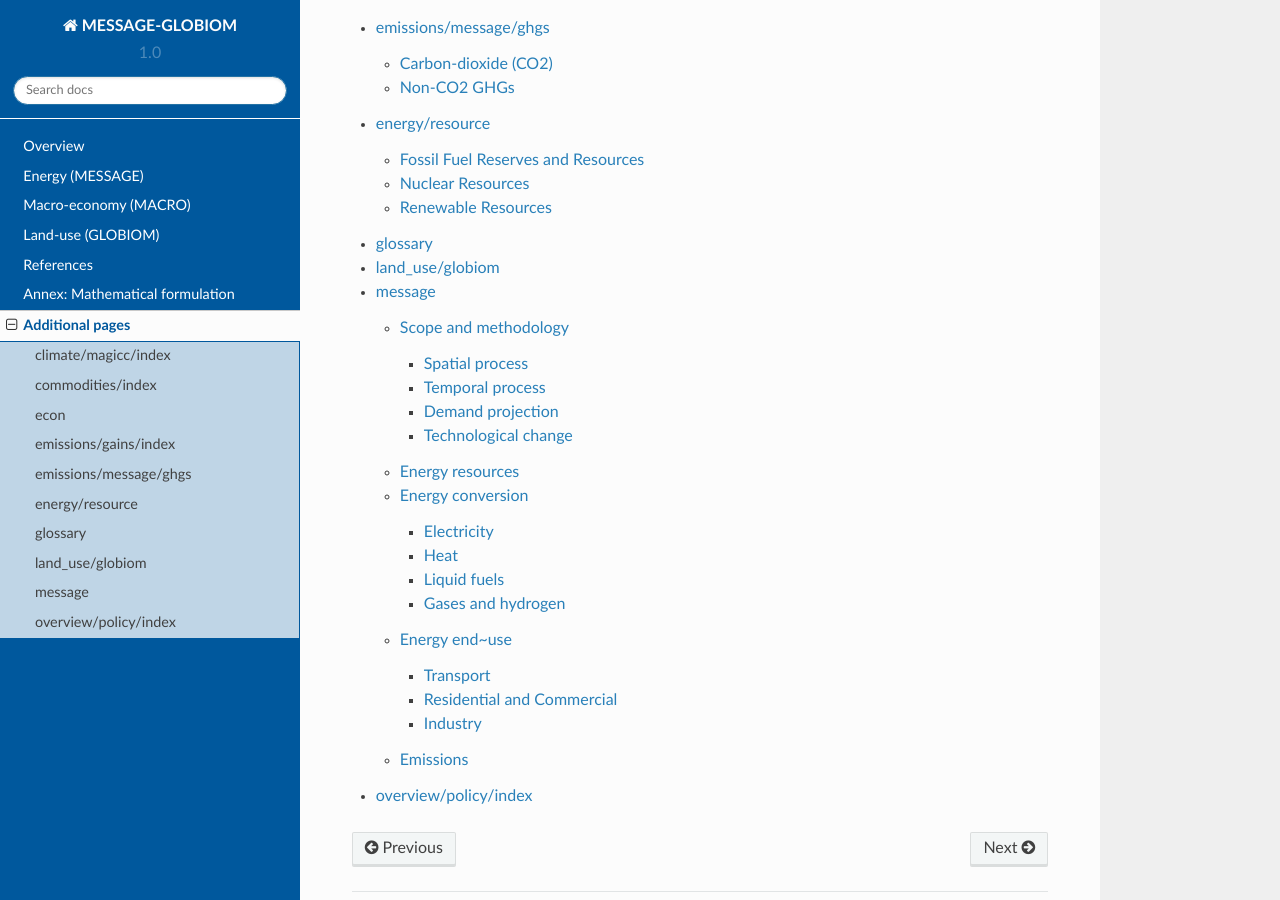
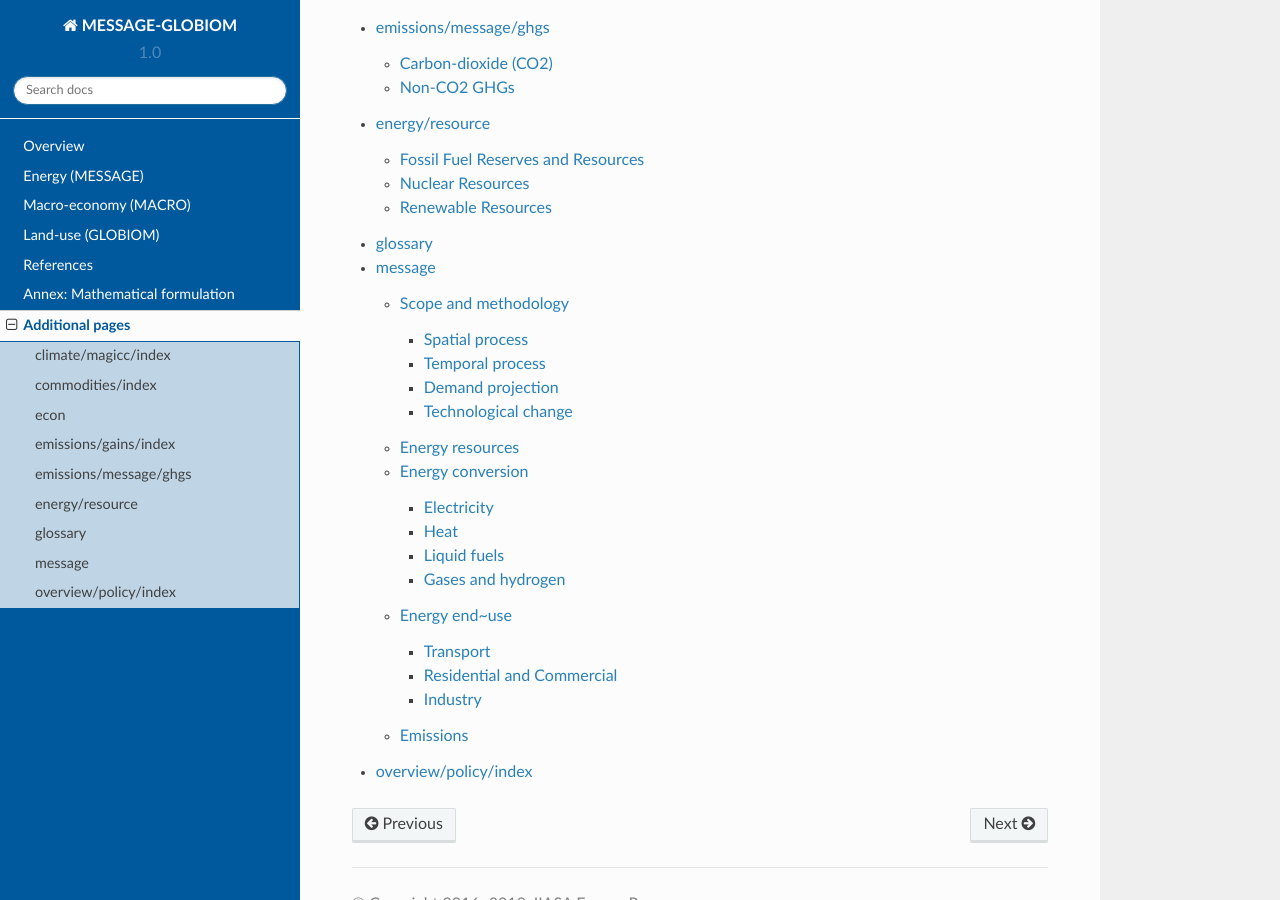
Before and after one commit to yiyi1991/message-ix-models, a Sphinx documentation site: the page built from doc/global/source/extra.rst, in a window 1280 px wide and 900 px high, scrolled down 468 px. Built offline with Sphinx 7.4.7 and the Read the Docs theme 2.0.0, drawn with Linux system fonts in a browser that asks for light colours; pages that are not in the unit, such as notebooks, are missing from menus.

Commit message:
land_use/globiom: empty → delete

```diff
--- a/doc/global/source/extra.rst
+++ b/doc/global/source/extra.rst
@@ -12,7 +12,6 @@
    emissions/message/ghgs <emissions/message/ghgs>
    energy/resource <energy/resource>
    glossary <glossary>
-   land_use/globiom <land_use/globiom>
    land_use/linkage <land_use/linkage>
    message <message>
    overview/policy/index <overview/policy/index>
--- a/doc/global/source/land_use/globiom.rst
+++ /dev/null
@@ -1,2 +0,0 @@
-GLOBIOM
-*******
```
